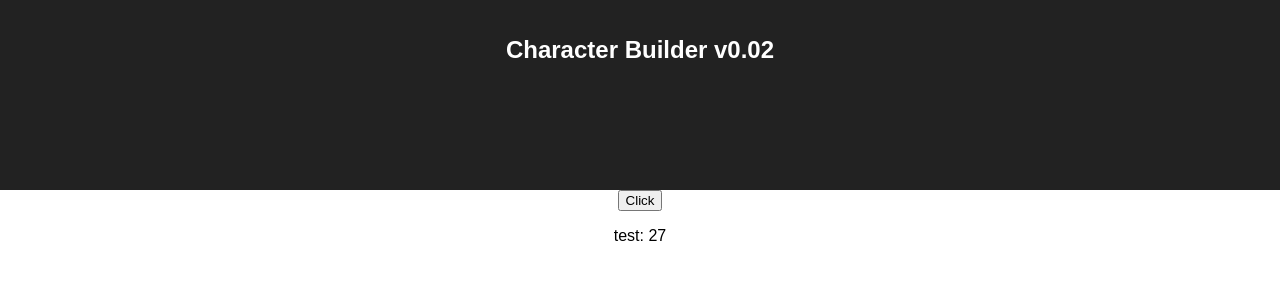
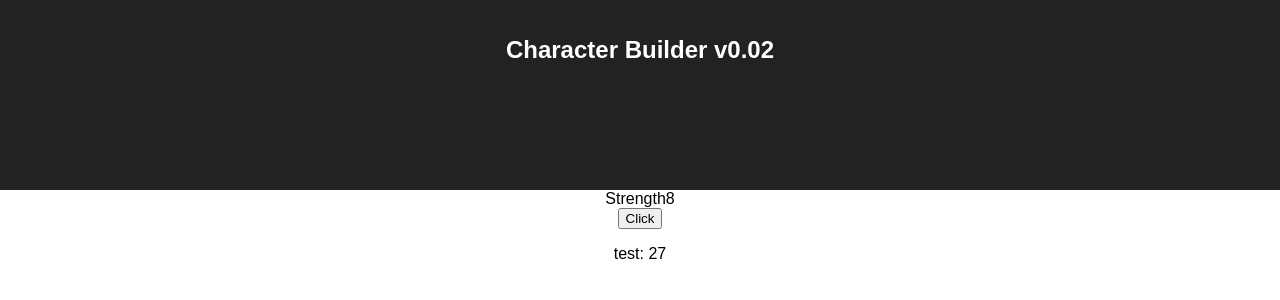
Before and after one commit to jarmbrust/character-builder2, a React (Create React App) app: page / in a window 1280 px wide. Shown: the top 300 px of the page. Built offline with nearby package versions, Linux system fonts and the light colour scheme.

Commit message:
progress

```diff
--- a/src/App.js
+++ b/src/App.js
@@ -15,29 +15,23 @@ class App extends Component {
 		});
 	}
 
-	getTotalPoints({  }) {
-
-	}
-
   render() {
-
-
     return (
       <div className="App">
         <header className="App-header">
           <h1 className="App-title">Character Builder v0.02</h1>
         </header>
         <div>
-					{/*<AbilityList*/}
-
-					{/*/>*/}
+					<AbilityList
+						ability={this.props.statSheet[1][0]}
+					/>
 					<button onClick={() => {
 						this.handleOnClick();
 						console.log('?');
 					}}>
 						Click
 					</button>
-					<p>test: {this.props.totalPoints}</p>
+					<p>test: { console.log(this.props.statSheet)}{ this.props.statSheet[0][0].val}</p>
         </div>
       </div>
     );
@@ -46,8 +40,15 @@ class App extends Component {
 
 const mapStateToProps = (state) => {
 	const total = state.filter((total) => total.id === 'TP');
-	console.log('mapStateToProps===>',state, total);
-	return { totalPoints: total[0].val };
+	const str = state.filter((stat) => stat.id === 'STR');
+	// console.log('mapStateToProps===>' ,state, total);
+
+	const statSheet = [
+		total,
+		str
+	];
+	// console.log('statSheet', statSheet[0][0].val);
+	return { statSheet: statSheet };
 };
 
 // const mapDispatchToProps = dispatch => ({
--- a/src/components/AbilityList.js
+++ b/src/components/AbilityList.js
@@ -1,20 +1,16 @@
 import React from 'react';
 import AbilityScore from './AbilityScore';
 
-const AbilityList = ({ abilities}) => {
-
-	// Object.entries(abilities).map((item, index) => {
-	// 	return (
-	// 		<div key={index}>
-	//
-	// 			{/*<AbilityScore*/}
-	// 				{/*ability={item[0]}*/}
-	// 				{/*val={item[1]}*/}
-	// 			{/*/>*/}
-	//
-	// 		</div>
-	// 	)
-	// });
+const AbilityList = ({ability}) => {
+	console.log(ability);
+	return (
+		<div key={ability.id}>
+			<AbilityScore
+				ability={ability.name}
+				val={ability.val}
+			/>
+		</div>
+	)
 };
 
 export default AbilityList;
--- a/src/reducers/abilities.js
+++ b/src/reducers/abilities.js
@@ -1,5 +1,4 @@
 import { MODIFY_ABILITY, SET_TOTAL_POINTS } from '../actions/types'
-import { adjustTotal, modifyAbility } from "../actions";
 
 const initialState = [
 	{ name: 'Strength', id: 'STR', val: 8 },
@@ -16,9 +15,9 @@ const abilities = (state = initialState, action) => {
 		case MODIFY_ABILITY:
 			return state.map(abilityScore => abilityScore[action.id].score = action.adjustment);
 
+
+
 		case SET_TOTAL_POINTS:
-		//	console.log('SET_TOTAL_POINTS==>', state, action);
-
 			return state.map(total =>
 				total.id === 'TP'
 					? {...total, val: total.val + action.adjustment }
```
